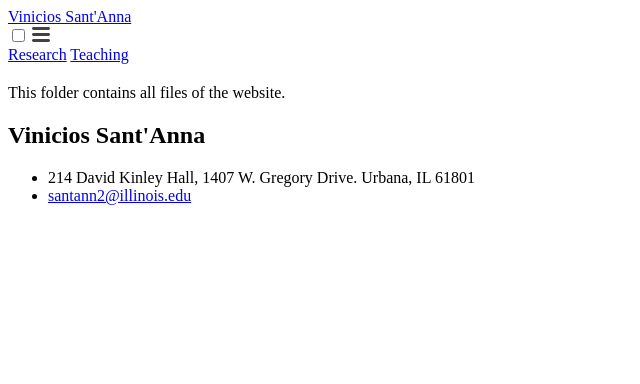
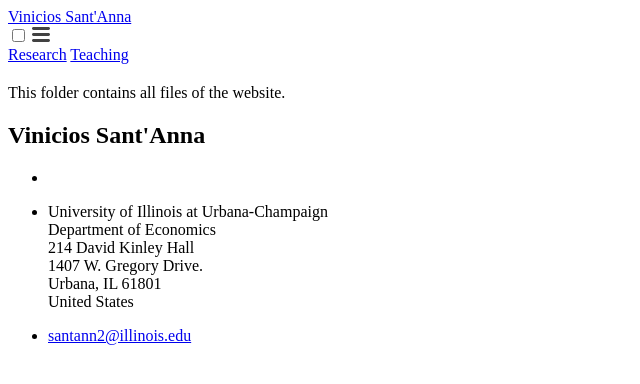
Before and after one commit to vpsantanna/vpsantanna.github.io, a Jekyll site: the page built from files/readme.md, in a window 1280 px wide. Shown: the top 384 px of the page, without its empty margins (0-640 px from the left). Built offline with Jekyll 4.4.1, drawn with Linux system fonts in a browser that asks for light colours; our own code applies the rules of GitHub Pages for plain Markdown files; a script that is not in the unit is left out.

Commit message:
Update footer.html

```diff
--- a/_includes/footer.html
+++ b/_includes/footer.html
@@ -10,12 +10,13 @@
           <li>
             {% if site.author %}
               {{ site.author | escape }}
-            {% else %}
-              {{ "214 David Kinley Hall, 1407 W. Gregory Drive. Urbana, IL 61801" }}
             {% endif %}
-            </li>
+          </li>
+          <li>
+            <p>University of Illinois at Urbana-Champaign<br />Department of Economics<br />214 David Kinley Hall<br />1407 W. Gregory Drive.<br />Urbana, IL 61801<br />United States</p>
+          </li>
             {% if site.email %}
-            <li><a href="mailto:{{ site.email }}">{{ site.email }}</a></li>
+           <li><a href="mailto:{{ site.email }}">{{ site.email }}</a></li>
             {% endif %}
         </ul>
       </div>
```
